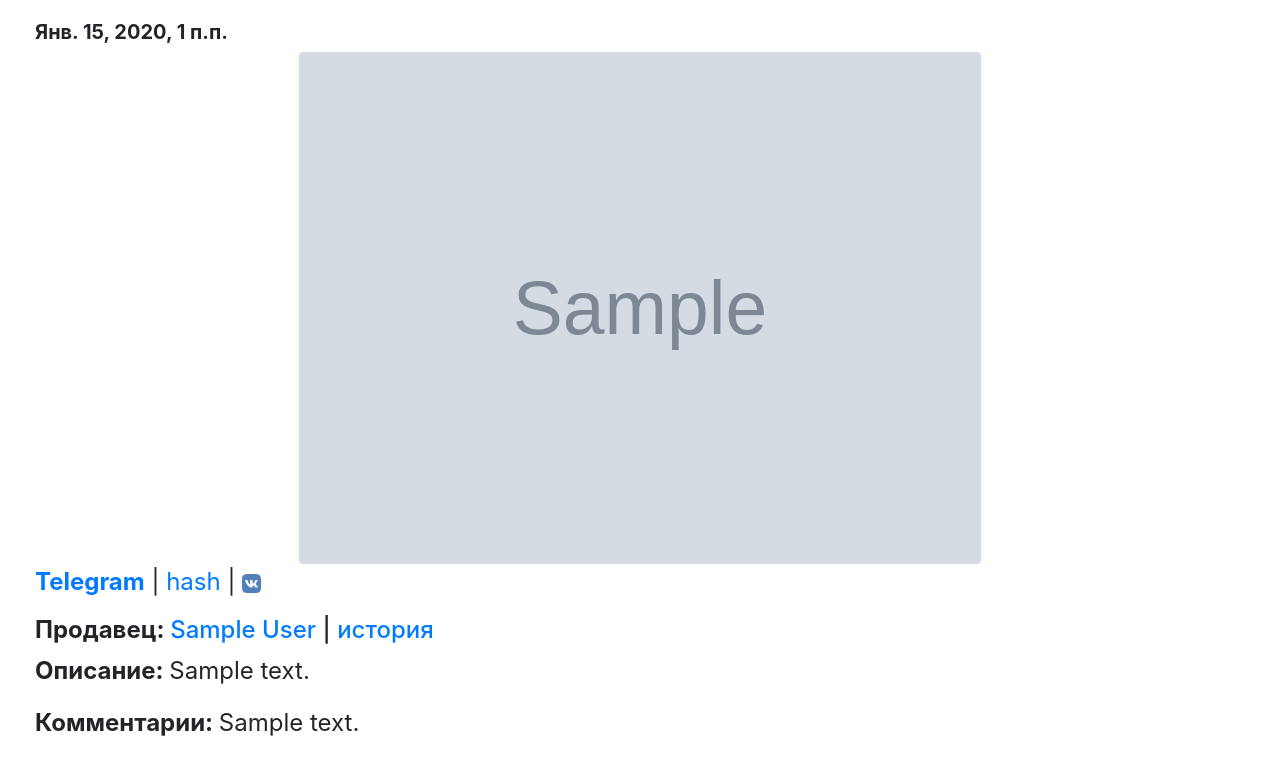
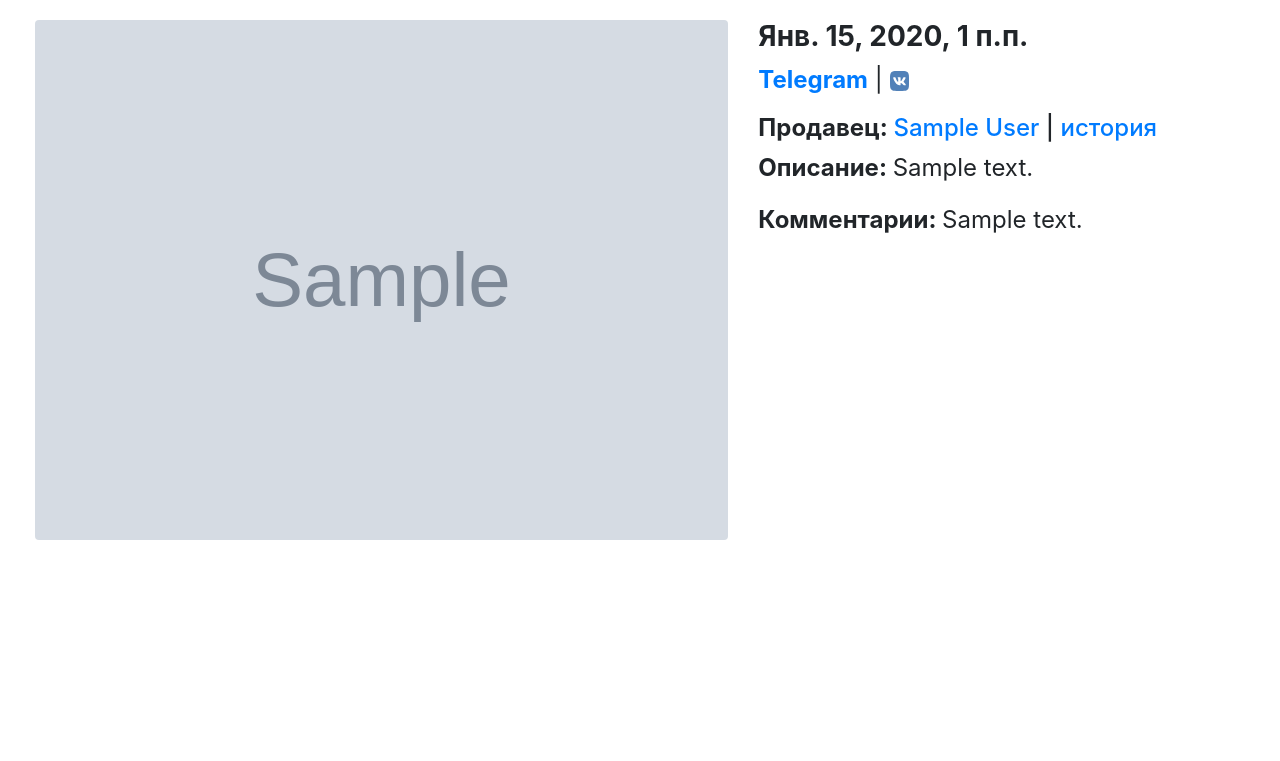
Before and after one commit to fut33v/barahloch.ru, a Django app: a page that uses barahloch/templates/goods/good_detail.html in a window 1280 px wide. Shown: the part 56-817 px from the top of the page. After the commit the page ends 596 px from the top, so only its background shows below. Run offline with Django 3.2, Linux system fonts and the light colour scheme; tables that the repository leaves empty hold one stand-in row (values such as "Sample post"); grey boxes marked "Sample" are stand-in pictures; some libraries are stand-ins or nearby versions.

Commit message:
add debug tables, read more, bold numbers, detail good template update

```diff
--- a/barahloch/models.py
+++ b/barahloch/models.py
@@ -16,6 +16,9 @@ if settings.CHANNEL == ChannelEnum.FIX_SHOSSE:
 elif settings.CHANNEL == ChannelEnum.MTB:
     _GOODS_TABLE = 'barahlochannel_mtb_goods'
     _ALBUMS_TABLE = 'barahlochannel_mtb_albums'
+elif settings.CHANNEL == ChannelEnum.DEBUG:
+    _GOODS_TABLE = 'barahl0_goods'
+    _ALBUMS_TABLE = 'barahl0_albums'
 
 
 class BarahlochannelAlbums(models.Model):
--- a/barahloch/static/style.css
+++ b/barahloch/static/style.css
@@ -44,16 +44,9 @@ header {
     width: 100%;
     height: 25vw;
 }
-.good-detail-img-container {
-    height: 40vw;
-}
+
 .good-detail-img {
-/*
-    background-position: 50% 50%;
-    background-repeat: no-repeat;
-    background-size: cover;
-*/
-    height: 100%;
+    width: 100%;
 }
 
 .album-img {
--- a/barahloch/templates/goods/good_detail.html
+++ b/barahloch/templates/goods/good_detail.html
@@ -2,6 +2,7 @@
 <html lang="en">
 
 {% load static %}
+{% load barahloch_extras %}
 
 {% include "head.html" with title="" %}
 
@@ -11,24 +12,25 @@
 
 <div class="content">
     <div class="container-fluid">
-<!--        <div class="row">-->
-        <div>
-            <h5><b> {{ good.date }} </b></h5>
-            <div class="good-detail-img-container" >
-                <img class="good-detail-img rounded mx-auto d-block" src="{{good.photo_link}}"/>
+        <div class="row">
+
+            <div class="col-7">
+                <img class="good-detail-img rounded" src="{{good.photo_link}}"/>
             </div>
 
-            <div>
+            <div class="col">
+                <h3><b> {{ good.date }} </b></h3>
                 <p>
                     <a href="https://t.me/{{channel}}/{{ good.tg_post_id }}" target="_blank"><b>Telegram</b></a>
+                    {% if good.has_duplicates %}
                     |
-                    <a href="{% url 'goods_hash' photo_hash=good.hash %}">hash</a>
+                    <a href="{% url 'goods_hash' photo_hash=good.hash %}">см. предыдущие <b>({{good.duplicates_number}})</b></a>
+                    {% endif %}
                     |
                     <a href="https://vk.com/photo{{ good.vk_owner_id }}_{{good.vk_photo_id}}">
                         <img class="vk-logo-goods" src="{% static 'vk-logo.svg' %}" alt="ВКонтакте"/>
                     </a>
                 </p>
-            </div>
 
                 <div>
                     <h4><b>Продавец: </b>
@@ -39,15 +41,15 @@
                 </div>
                 {% if good.descr %}
                 <div>
-                <p class="text-break"> <b>Описание: </b> {{ good.descr }} </p>
+                    <p class="text-break"> <b>Описание: </b> {{ good.descr|bold_numbers|safe }} </p>
                 </div>
                 {% endif %}
                 {% if good.comments %}
                 <div>
-                <p class="text-break"> <b>Комментарии: </b> {{ good.comments }} </p>
+                    <p class="text-break"> <b>Комментарии: </b> {{ good.comments|bold_numbers|safe }} </p>
                 </div>
                 {% endif %}
-
+            </div>
         </div>
     </div>
 </div>
--- a/barahloch/templatetags/barahloch_extras.py
+++ b/barahloch/templatetags/barahloch_extras.py
@@ -1,5 +1,9 @@
 from django import template
+import re
 register = template.Library()
+
+_REGEX_HTTP = re.compile("http")
+_REGEX_HTTPS = re.compile("https")
 
 
 @register.filter(name='abs')
@@ -8,8 +12,41 @@ def abs_filter(value):
 
 
 @register.filter(name='neg')
-def abs_filter(value):
+def neg_filter(value):
     return -value
+
+
+def make_numbers_bold(text):
+    if not isinstance(text, str):
+        return text
+    _tokens = text.split(' ')
+    _tokens_bold = []
+    for t in _tokens:
+        is_digit = False
+        # is_link = False
+        for c in t:
+            if c.isdigit():
+                is_digit = True
+        h1 = _REGEX_HTTP.findall(t)
+        h2 = _REGEX_HTTPS.findall(t)
+        if len(h1) > 0 or len(h2) > 0:
+            # is_link = True
+            is_digit = False
+        if is_digit:
+            _tokens_bold.append("<b>" + t + "</b>")
+        else:
+            _tokens_bold.append(t)
+
+    result = str()
+    for t in _tokens_bold:
+        result += t + " "
+
+    return result
+
+
+@register.filter(name='bold_numbers')
+def bold_numbers_filter(text):
+    return make_numbers_bold(text)
 
 
 @register.filter
--- a/barahloch/views.py
+++ b/barahloch/views.py
@@ -13,6 +13,9 @@ if settings.CHANNEL == ChannelEnum.FIX_SHOSSE:
     _CHANNEL = "barahlochannel"
 elif settings.CHANNEL == ChannelEnum.MTB:
     _CHANNEL = "barahlochannel_mtb"
+elif settings.CHANNEL == ChannelEnum.DEBUG:
+    _CHANNEL = "barahl0"
+
 
 
 def sellers_list(request):
@@ -119,7 +122,8 @@ def goods_duplicates(request):
 
 def good_detail(request, owner_id, photo_id):
     good = get_object_or_404(_GOODS, vk_owner_id=owner_id, vk_photo_id=photo_id)
-    return render(request, 'goods/good_detail.html', {'good': good })
+    channel = _CHANNEL
+    return render(request, 'goods/good_detail.html', {'good': good, 'channel': channel})
 
 
 def albums_list(request):
--- a/barahlochannel/settings.py
+++ b/barahlochannel/settings.py
@@ -16,10 +16,11 @@ from enum import Enum
 
 class ChannelEnum(Enum):
     FIX_SHOSSE = 0,
-    MTB = 1
+    MTB = 1,
+    DEBUG = 2
 
 
-CHANNEL = ChannelEnum.FIX_SHOSSE
+CHANNEL = ChannelEnum.DEBUG
 
 # Build paths inside the project like this: os.path.join(BASE_DIR, ...)
 BASE_DIR = os.path.dirname(os.path.dirname(os.path.abspath(__file__)))
```
Also changed, not shown: barahloch/templates/goods.html (+10 -2 lines). Lines whose indentation alone changed are shown as unchanged.
